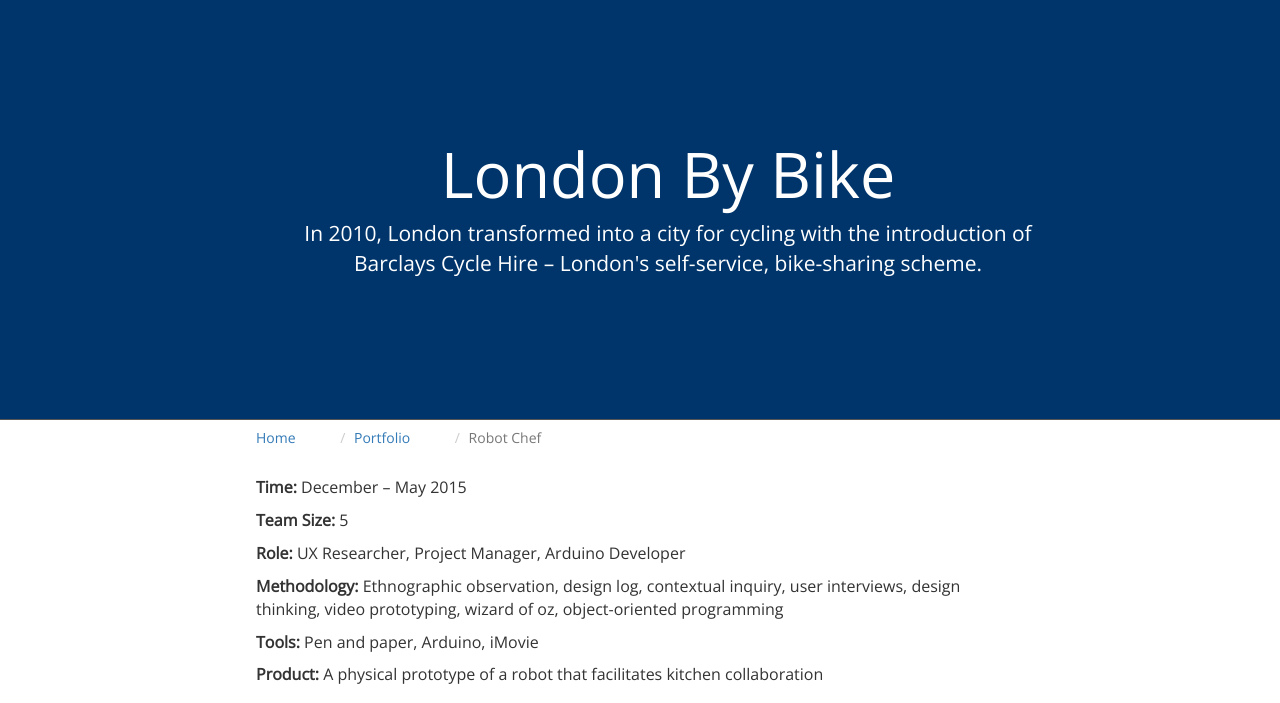
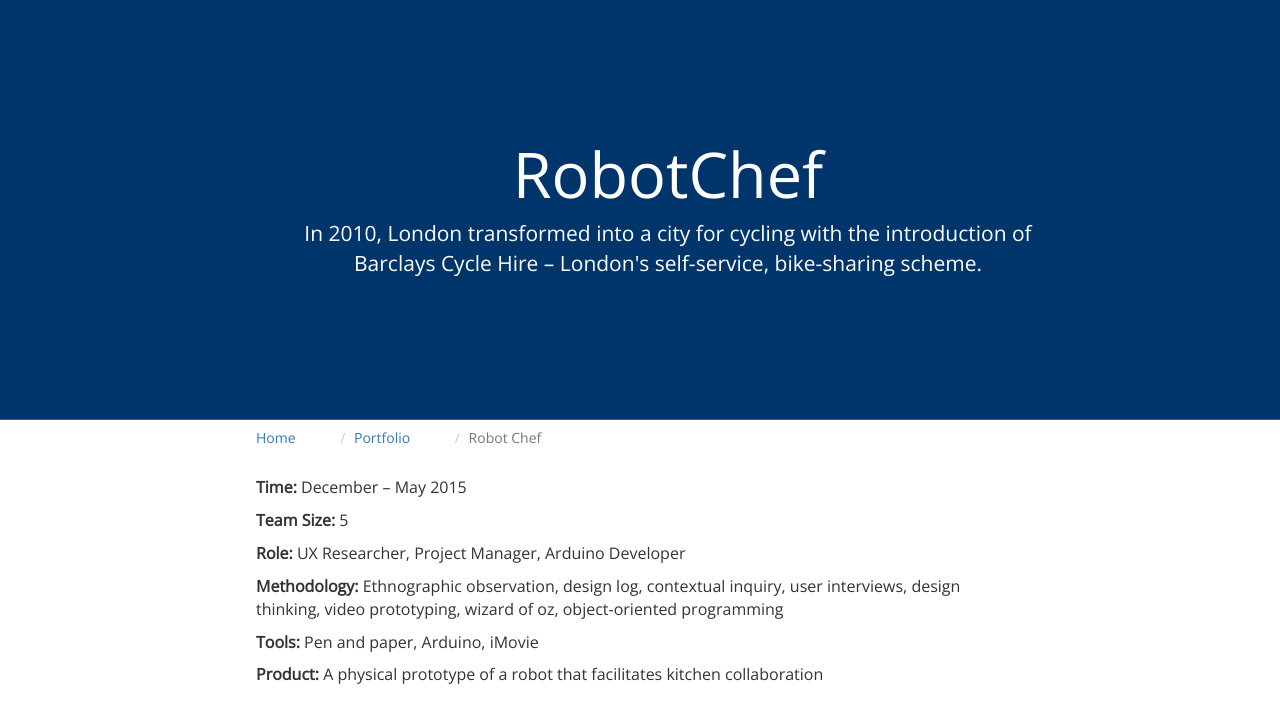
Before and after one commit to qiyuchn/qiyuchn.github.io, a plain HTML site: page projects/robotchef.html in a window 1280 px wide. Shown: the part 97-800 px from the top of the page. Drawn offline with nearby package versions, Linux system fonts and the light colour scheme.

Commit message:
demo text change

```diff
--- a/projects/robotchef.html
+++ b/projects/robotchef.html
@@ -75,7 +75,7 @@
     <div class="jumbotron" id="projectHeader">
         <div id="welcome">
             <!-- Type your welcome message here -->
-            <h1 id="projectTitle">London By Bike</h1>
+            <h1 id="projectTitle">RobotChef</h1>
             <p id="projectDesc">In 2010, London transformed into a city for cycling with the introduction of <br>Barclays Cycle Hire &ndash; London's self-service, bike-sharing scheme.</p>
         </div>
 
```
Also changed, not shown: 1 other file.
